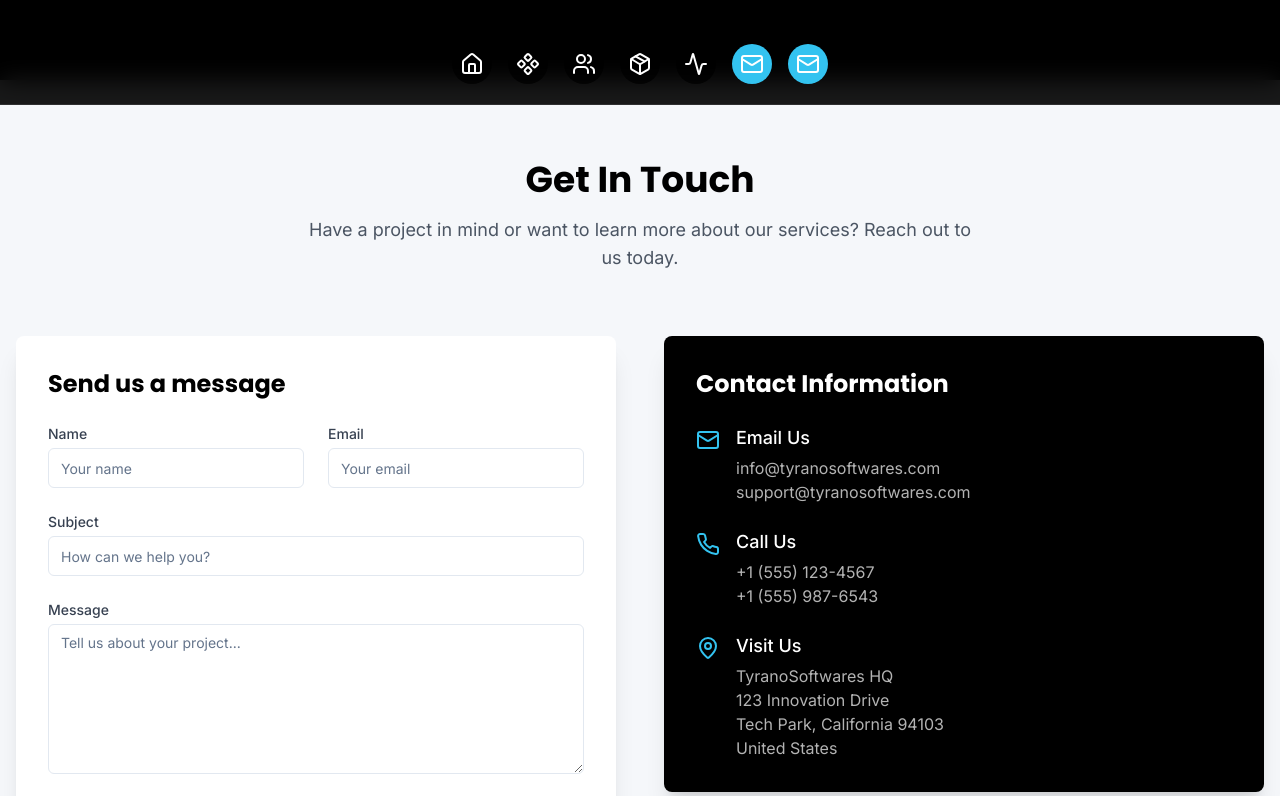
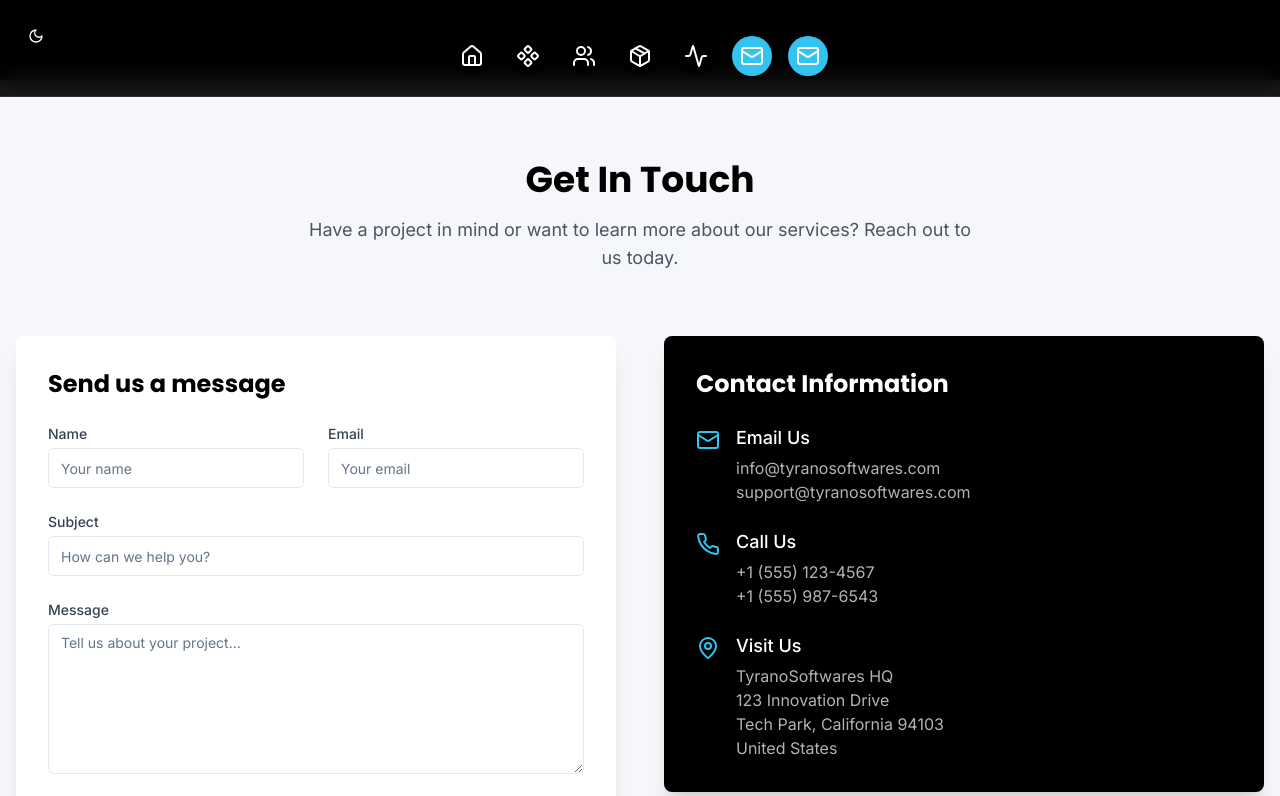
Before and after one commit to nishkarsh925/tyranosoft-sparkle-web-85, a React (Vite) app: page /contact in a window 1280 px wide. Shown: the top 796 px of the page. Built offline with nearby package versions, Linux system fonts and the light colour scheme.

Commit message:
Remove TyranoSoftwares heading and add dark mode
Removed the TyranoSoftwares heading from the navbar and added a working dark mode toggle button.

```diff
--- a/src/App.tsx
+++ b/src/App.tsx
@@ -4,6 +4,7 @@ import { Toaster as Sonner } from "@/components/ui/sonner";
 import { TooltipProvider } from "@/components/ui/tooltip";
 import { QueryClient, QueryClientProvider } from "@tanstack/react-query";
 import { BrowserRouter, Routes, Route } from "react-router-dom";
+import { ThemeProvider } from "@/components/ThemeProvider";
 import Index from "./pages/Index";
 import NotFound from "./pages/NotFound";
 import ServicesPage from "./pages/ServicesPage";
@@ -15,6 +16,7 @@ import ContactPage from "./pages/ContactPage";
 const queryClient = new QueryClient();
 
 const App = () => (
+  <ThemeProvider defaultTheme="light">
     <QueryClientProvider client={queryClient}>
       <TooltipProvider>
         <Toaster />
@@ -33,6 +35,7 @@ const App = () => (
         </BrowserRouter>
       </TooltipProvider>
     </QueryClientProvider>
+  </ThemeProvider>
 );
 
 export default App;
--- a/src/components/Navbar.tsx
+++ b/src/components/Navbar.tsx
@@ -1,13 +1,15 @@
 
-import { useState } from 'react';
+import { useState, useEffect } from 'react';
 import { Button } from "@/components/ui/button";
-import { MenuIcon, X, HomeIcon, Package, Component, Activity, Mail, Users } from "lucide-react";
+import { MenuIcon, X, HomeIcon, Package, Component, Activity, Mail, Users, Moon, Sun } from "lucide-react";
 import { Link, useLocation } from "react-router-dom";
 import { Dock, DockIcon, DockItem, DockLabel } from '@/components/ui/dock';
+import { useTheme } from '@/components/ThemeProvider';
 
 export function Navbar() {
   const [isMenuOpen, setIsMenuOpen] = useState(false);
   const location = useLocation();
+  const { theme, setTheme } = useTheme();
 
   const navItems = [
     {
@@ -43,12 +45,19 @@ export function Navbar() {
   ];
 
   return (
-    <nav className="w-full fixed top-0 z-50 bg-tyrano-dark/90 backdrop-blur-md border-b border-white/10">
+    <nav className="w-full fixed top-0 z-50 bg-tyrano-dark/90 dark:bg-tyrano-dark/95 backdrop-blur-md border-b border-white/10">
       <div className="container mx-auto px-4 py-4">
         <div className="flex flex-col items-center">
-          <Link to="/" className="mb-2">
-
-          </Link>
+          {/* Theme toggle button - positioned absolutely at the right */}
+          <Button
+            variant="ghost"
+            size="icon"
+            className="absolute top-4 left-4 text-white hover:text-tyrano-teal"
+            onClick={() => setTheme(theme === "dark" ? "light" : "dark")}
+          >
+            {theme === "dark" ? <Sun className="h-5 w-5" /> : <Moon className="h-5 w-5" />}
+            <span className="sr-only">Toggle theme</span>
+          </Button>
 
           {/* Desktop Navigation (Dock-style) - Now centered */}
           <div className="hidden md:block w-full">
--- /dev/null
+++ b/src/components/ThemeProvider.tsx
@@ -0,0 +1,62 @@
+
+import { createContext, useContext, useEffect, useState, ReactNode } from "react";
+
+type Theme = "dark" | "light";
+
+type ThemeProviderProps = {
+  children: ReactNode;
+  defaultTheme?: Theme;
+  storageKey?: string;
+};
+
+type ThemeProviderState = {
+  theme: Theme;
+  setTheme: (theme: Theme) => void;
+};
+
+const initialState: ThemeProviderState = {
+  theme: "light",
+  setTheme: () => null,
+};
+
+const ThemeProviderContext = createContext<ThemeProviderState>(initialState);
+
+export function ThemeProvider({
+  children,
+  defaultTheme = "light",
+  storageKey = "tyrano-theme",
+  ...props
+}: ThemeProviderProps) {
+  const [theme, setTheme] = useState<Theme>(
+    () => (localStorage.getItem(storageKey) as Theme) || defaultTheme
+  );
+
+  useEffect(() => {
+    const root = window.document.documentElement;
+
+    root.classList.remove("light", "dark");
+    root.classList.add(theme);
+
+    localStorage.setItem(storageKey, theme);
+  }, [theme, storageKey]);
+
+  const value = {
+    theme,
+    setTheme: (theme: Theme) => setTheme(theme),
+  };
+
+  return (
+    <ThemeProviderContext.Provider {...props} value={value}>
+      {children}
+    </ThemeProviderContext.Provider>
+  );
+}
+
+export const useTheme = () => {
+  const context = useContext(ThemeProviderContext);
+
+  if (context === undefined)
+    throw new Error("useTheme must be used within a ThemeProvider");
+
+  return context;
+};
--- a/src/index.css
+++ b/src/index.css
@@ -1,3 +1,4 @@
+
 @tailwind base;
 @tailwind components;
 @tailwind utilities;
@@ -99,3 +100,19 @@
     @apply bg-background text-foreground;
   }
 }
+
+@keyframes fade-in {
+  from {
+    opacity: 0;
+    transform: translateY(10px);
+  }
+  to {
+    opacity: 1;
+    transform: translateY(0);
+  }
+}
+
+.animate-fade-in {
+  animation: fade-in 0.5s ease-out forwards;
+  opacity: 0;
+}
--- a/tailwind.config.ts
+++ b/tailwind.config.ts
@@ -1,3 +1,4 @@
+
 import type { Config } from "tailwindcss";
 
 export default {
```
Lines whose indentation alone changed are shown as unchanged.
